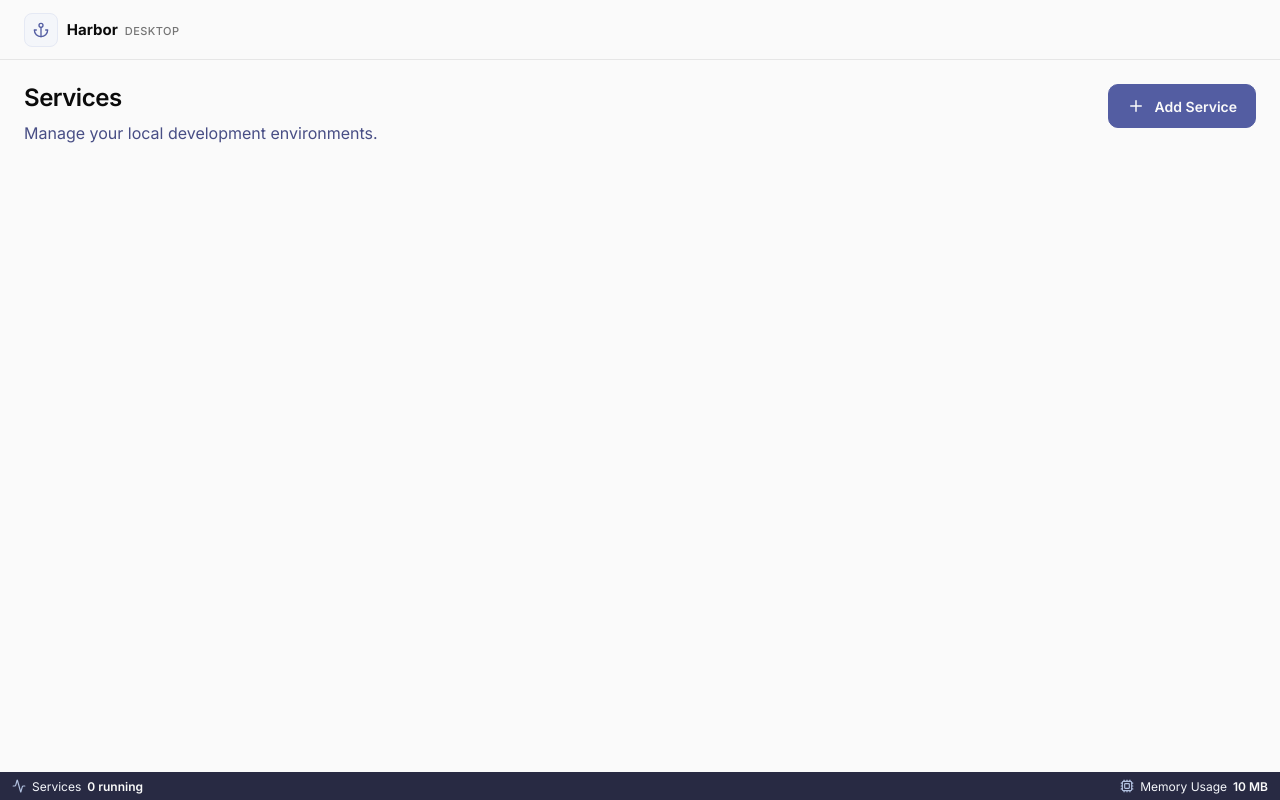
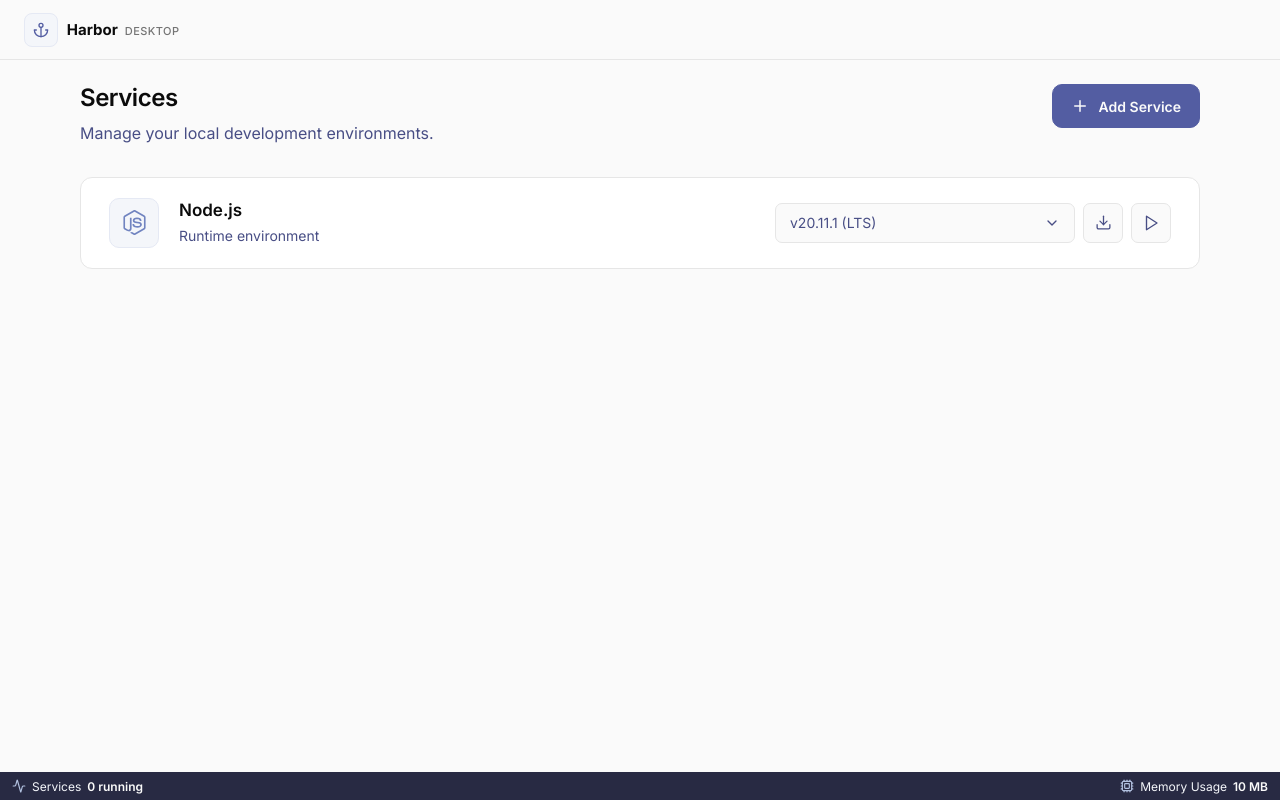
Before and after one commit to lui5gl/Harbor, a SvelteKit app: page / in a window 1280 px wide. Built offline with nearby package versions, Linux system fonts and the light colour scheme.

Commit message:
feat: add service card to services page

```diff
--- /dev/null
+++ b/src/lib/features/services/ServiceCard.svelte
@@ -0,0 +1,167 @@
+<script lang="ts">
+  import { ChevronDown, Download, Play } from "@lucide/svelte";
+  import { Button } from "bits-ui";
+  import { siNodedotjs } from "simple-icons";
+
+  const serviceName = "Node.js";
+  const serviceDescription = "Runtime environment";
+  const selectedVersion = "v20.11.1 (LTS)";
+</script>
+
+<article class="service-card" aria-labelledby="node-service-title">
+  <div class="service-identity">
+    <div class="service-icon" aria-hidden="true">
+      <svg viewBox="0 0 24 24" role="img">
+        <path d={siNodedotjs.path} />
+      </svg>
+    </div>
+    <div class="service-copy">
+      <h2 id="node-service-title">{serviceName}</h2>
+      <p>{serviceDescription}</p>
+    </div>
+  </div>
+
+  <div class="service-controls">
+    <Button.Root class="version-button" type="button" aria-haspopup="listbox">
+      <span>{selectedVersion}</span>
+      <ChevronDown size={16} strokeWidth={2} aria-hidden="true" />
+    </Button.Root>
+
+    <Button.Root class="download-button" type="button" aria-label={`Download ${serviceName} ${selectedVersion}`}>
+      <Download size={17} strokeWidth={1.8} aria-hidden="true" />
+    </Button.Root>
+
+    <Button.Root class="start-button" type="button" aria-label={`Start ${serviceName}`}>
+      <Play size={18} strokeWidth={1.8} aria-hidden="true" />
+    </Button.Root>
+  </div>
+</article>
+
+<style>
+  .service-card {
+    align-items: center;
+    background: #ffffff;
+    border: 1px solid var(--color-boulder-200);
+    border-radius: 12px;
+    box-sizing: border-box;
+    display: flex;
+    gap: 32px;
+    justify-content: space-between;
+    min-height: 92px;
+    padding: 18px 28px;
+  }
+
+  .service-identity {
+    align-items: center;
+    display: flex;
+    flex: 1;
+    gap: 20px;
+    min-width: 0;
+  }
+
+  .service-icon {
+    align-items: center;
+    background: var(--color-east-bay-50);
+    border: 1px solid var(--color-east-bay-100);
+    border-radius: 10px;
+    color: var(--color-east-bay-500);
+    display: flex;
+    flex-shrink: 0;
+    height: 48px;
+    justify-content: center;
+    width: 48px;
+  }
+
+  .service-icon svg {
+    fill: currentColor;
+    height: 25px;
+    width: 25px;
+  }
+
+  .service-copy {
+    min-width: 0;
+  }
+
+  h2 {
+    color: var(--color-boulder-950);
+    font-size: 17px;
+    font-weight: 600;
+    line-height: 1.25;
+    margin: 0;
+  }
+
+  p {
+    color: var(--color-east-bay-800);
+    font-size: 14px;
+    line-height: 1.4;
+    margin: 4px 0 0;
+  }
+
+  .service-controls {
+    align-items: center;
+    display: flex;
+    flex-shrink: 0;
+    gap: 8px;
+    justify-content: flex-end;
+    width: 400px;
+  }
+
+  :global(.version-button),
+  :global(.download-button),
+  :global(.start-button) {
+    align-items: center;
+    background: var(--color-boulder-50);
+    border: 1px solid var(--color-boulder-200);
+    box-sizing: border-box;
+    color: var(--color-east-bay-800);
+    display: inline-flex;
+    font: inherit;
+    justify-content: center;
+    min-height: 40px;
+    transition: background-color 150ms ease, border-color 150ms ease, color 150ms ease;
+  }
+
+  :global(.version-button:hover),
+  :global(.download-button:hover),
+  :global(.start-button:hover) {
+    background: var(--color-east-bay-50);
+    border-color: var(--color-east-bay-200);
+    color: var(--color-east-bay-700);
+  }
+
+  :global(.version-button) {
+    border-radius: 7px;
+    gap: 44px;
+    justify-content: space-between;
+    width: 300px;
+    padding: 0 14px;
+  }
+
+  :global(.download-button),
+  :global(.start-button) {
+    border-radius: 7px;
+    width: 40px;
+  }
+
+  :global(.start-button) {
+    margin-left: 0;
+  }
+
+  @media (max-width: 720px) {
+    .service-card {
+      align-items: stretch;
+      flex-direction: column;
+      padding: 18px;
+    }
+
+    .service-controls {
+      width: 100%;
+      min-width: 0;
+    }
+
+    :global(.version-button) {
+      flex: 1;
+      min-width: 0;
+    }
+  }
+</style>
--- a/src/routes/+page.svelte
+++ b/src/routes/+page.svelte
@@ -1,6 +1,7 @@
 <script lang="ts">
   import { Plus } from "@lucide/svelte";
   import { Button } from "bits-ui";
+  import ServiceCard from "$lib/features/services/ServiceCard.svelte";
 </script>
 
 <svelte:head>
@@ -19,6 +20,10 @@
       <span>Add Service</span>
     </Button.Root>
   </section>
+
+  <section class="service-list" aria-label="Available services">
+    <ServiceCard />
+  </section>
 </main>
 
 <style>
@@ -33,10 +38,21 @@
     display: flex;
     justify-content: space-between;
     gap: 24px;
+    max-width: 1120px;
+    margin: 0 auto;
+    width: 100%;
   }
 
   .heading-group {
     min-width: 0;
+  }
+
+  .service-list {
+    margin-top: 32px;
+    max-width: 1120px;
+    margin-left: auto;
+    margin-right: auto;
+    width: 100%;
   }
 
   h1 {
```
